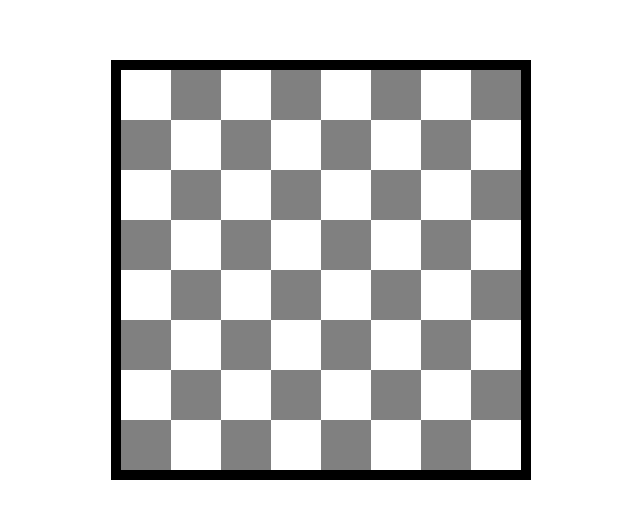
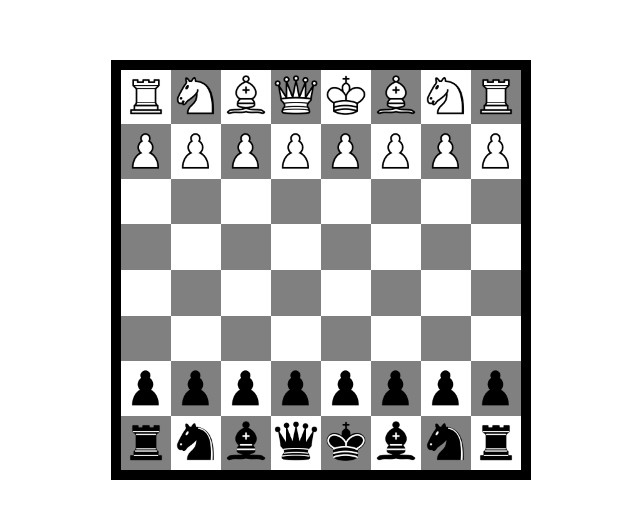
Before and after one commit to reecer62/ChessSweeper, a plain HTML site: page index.html in a window 1280 px wide. Shown: the part 130-648 px from the top of the page, without its empty margins (319-959 px from the left). Drawn offline with Linux system fonts and the light colour scheme.

Commit message:
Adds draggable pieces

```diff
--- a/components/Board.js
+++ b/components/Board.js
@@ -1,3 +1,4 @@
+import Piece from "./Piece.js";
 import Square from "./Square.js"
 
 const files = ["a", "b", "c", "d", "e", "f", "g", "h"]
@@ -5,25 +6,67 @@ const files = ["a", "b", "c", "d", "e", "f", "g", "h"]
 export default class Board {
 	constructor({ selector, size }) {
 		this.size = size;
-		this.squares = [];
+		this.squares = {};
 		this.element = document.querySelector(selector);
 		this.element.classList.add("Board");
+		this.chess = new Chess();
 
 		this.init();
+
+		this.dragging = false;
+		this.lastMousePos = [];
+		this.draggedPiece;
+		this.element.onmousedown = (event) => {
+			event.preventDefault();
+			this.dragging = true;
+			this.lastMousePos = [event.clientX, event.clientY];
+			this.draggedPiece = event.target;
+			this.draggedPiece.style.position = "absolute";
+			this.draggedPiece.style.zIndex = 1;
+		}
+		this.element.onmouseup = (event) => {
+			event.preventDefault();
+			this.dragging = false;
+			this.lastMousePos = [];
+			// this.draggedPiece.style.position = null;
+			this.draggedPiece.style.zIndex = 0;
+			this.draggedPiece = null;
+		};
+		this.element.onmousemove = (event) => {
+			if (this.dragging) {
+				event.preventDefault();
+				let prevMousePos = [this.lastMousePos[0] - event.clientX, this.lastMousePos[1] - event.clientY];
+				this.lastMousePos = [event.clientX, event.clientY];
+
+				this.draggedPiece.style.top = `${this.draggedPiece.offsetTop - prevMousePos[1]}px`;
+				this.draggedPiece.style.left = `${this.draggedPiece.offsetLeft - prevMousePos[0]}px`;
+			}
+		};
 	}
 
 	init() {
 		this.element.style.width = this.size;
 		this.element.style.height = this.size;
 
-		this.squares = Array.from({ length: 64 }, (_, index) => {
-			const rank = 8 - Math.floor(index / 8);
-			const fileNum = index % 8;
+		for (let i = 0; i < 64; i++) {
+			const rank = 8 - Math.floor(i / 8);
+			const fileNum = i % 8;
 			const file = files[fileNum];
 			const bg = rank % 2 === fileNum % 2 ? "white" : "gray"
 			const square = new Square({ rank, file, bg });
 			this.element.appendChild(square.element);
-			return square;
+			this.squares[`${file}${rank}`] = square;
+		}
+
+		let squareSize = Object.values(this.squares)[0].size;
+
+		this.chess.board().forEach((rank, ri) => {
+			rank.forEach((square, fi) => {
+				if (!(square === null)) {
+					const piece = new Piece({ type: `${square.color}${square.type}`, size: `${squareSize}px` });
+					this.squares[`${files[fi]}${ri + 1}`].placePiece(piece);
+				}
+			});
 		});
 	}
 }
--- /dev/null
+++ b/components/Piece.js
@@ -0,0 +1,17 @@
+export default class Piece {
+	element;
+
+	constructor({ type, size }) {
+		this.type = type;
+		this.element = document.createElement("img");
+		this.element.setAttribute("src", `assets/${type}.png`);
+		this.element.classList.add("Piece");
+		this.element.style.width = size;
+		this.element.style.height = size;
+		this.element.style.zIndex = 0;
+	}
+
+	get element() {
+		return this.element;
+	}
+}
--- a/components/Square.js
+++ b/components/Square.js
@@ -6,4 +6,13 @@ export default class Square {
 		this.element.classList.add("Square");
 		this.element.style.background = bg;
 	}
+
+	placePiece(piece) {
+		this.piece = piece;
+		this.element.appendChild(piece.element);
+	}
+
+	get size() {
+		return this.element.clientHeight;
+	}
 }
--- a/main.css
+++ b/main.css
@@ -1,7 +1,11 @@
+:root {
+	height: 100%;
+}
+
 body {
-	width: 100vw;
-	height: 100vh;
+	min-height: 100%;
 	display: flex;
+	flex-direction: column;
 	justify-content: center;
 	align-items: center;
 }
```
Also changed, not shown: assets/bb.png (renamed from assets/bB.png), assets/bk.png (renamed from assets/bK.png), assets/bn.png (renamed from assets/bN.png), assets/bp.png (renamed from assets/bP.png), assets/bq.png (renamed from assets/bQ.png), assets/br.png (renamed from assets/bR.png), assets/wb.png (renamed from assets/wB.png), assets/wk.png (renamed from assets/wK.png), assets/wn.png (renamed from assets/wN.png), assets/wp.png (renamed from assets/wP.png), assets/wq.png (renamed from assets/wQ.png), assets/wr.png (renamed from assets/wR.png).
